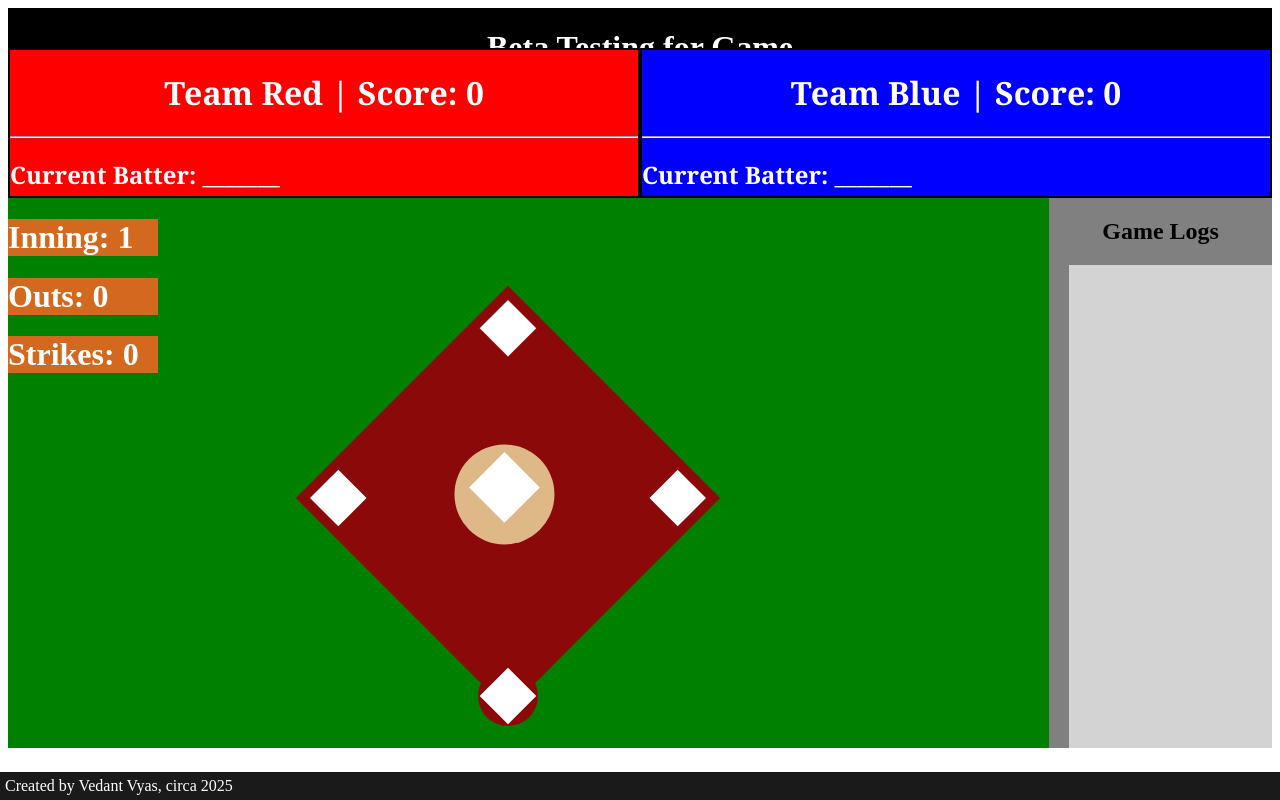
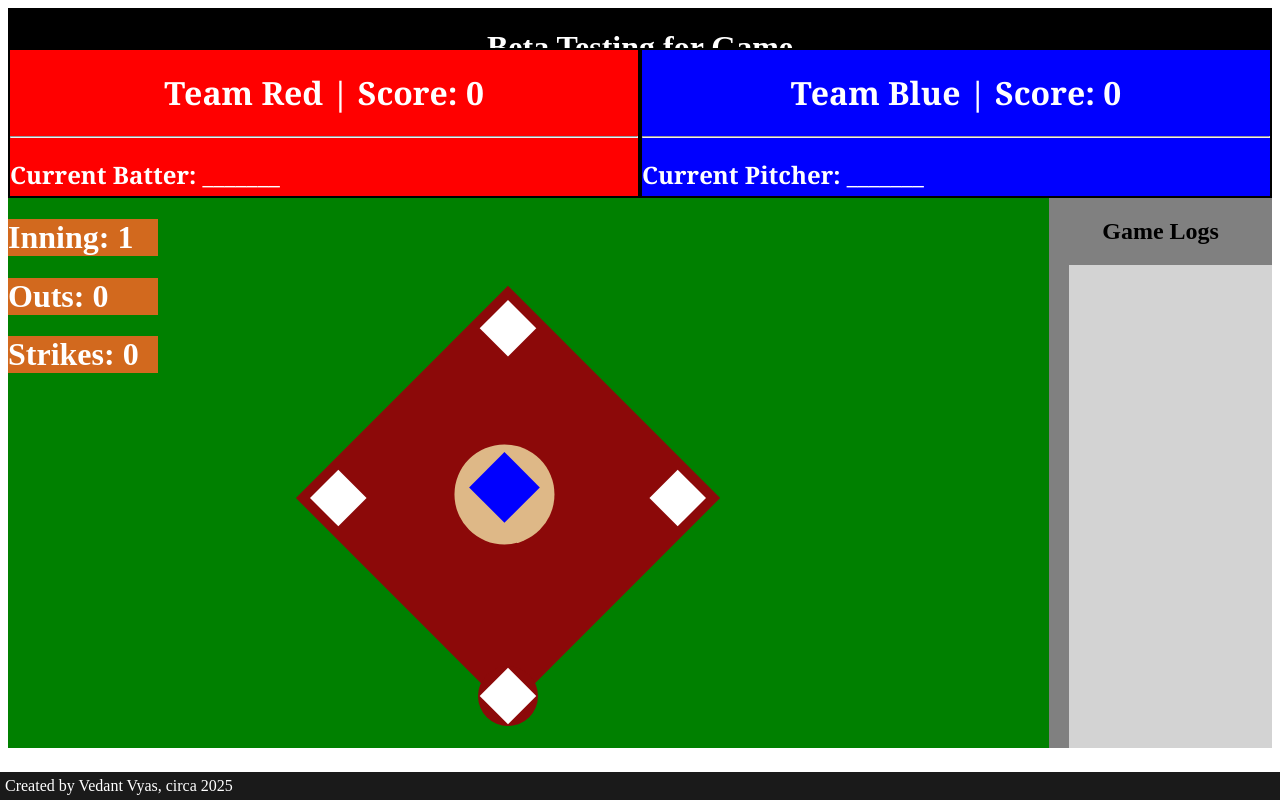
Before and after one commit to vedvy/BlitzBallSimulation, a Next.js app in the folder my-app/: page / in a window 1280 px wide. Built offline with nearby package versions, Linux system fonts and the light colour scheme.

Commit message:
altered css of buttons

```diff
--- a/my-app/src/app/page.module.css
+++ b/my-app/src/app/page.module.css
@@ -213,7 +213,7 @@ a.secondary {
   background-color: #ccc;
   color: black;
   cursor: pointer;
-  padding: 5px;
+  padding: 10px;
 }
 
 .player_buttons_red:hover{
@@ -356,6 +356,6 @@ a.secondary {
 }
 
 .choice_buttons_main{
-  display: inline-block;
-  gap: 10px;
+  display: flex;
+  justify-content: space-evenly;
 }
--- a/my-app/src/app/pages/game_screen.jsx
+++ b/my-app/src/app/pages/game_screen.jsx
@@ -57,8 +57,13 @@ export default function GameScreen()
                 <div className={styles.team_red_banner}>
                     <h1 style={{textAlign: "center"}}>Team Red | Score: 0</h1>
                     <hr/>
-                    <h2>Current Batter: _______</h2>
-                    <h2>Current Pitcher: _______</h2>
+                    {red_team_choices === "hitter" && (
+                        <h2>Current Batter: _______</h2>
+                    )}
+                    {red_team_choices === "pitcher" && (
+                        <h2>Current Pitcher: _______</h2>
+                    )}
+
                     <hr/>
                     <h3 style={{textAlign: "center"}}>Current Actions: </h3>
                     {red_team_choices === "hitter" && (
@@ -79,8 +84,12 @@ export default function GameScreen()
                 <div className={styles.team_blue_banner}>
                     <h1 style={{textAlign: "center"}}>Team Blue | Score: 0</h1>
                     <hr/>
-                    <h2>Current Batter: _______</h2>
-                    <h2>Current Pitcher: _______</h2>
+                    {blue_team_choices === "hitter" && (
+                        <h2>Current Batter: _______</h2>
+                    )}
+                    {blue_team_choices === "pitcher" && (
+                        <h2>Current Pitcher: _______</h2>
+                    )}
                     <hr/>
                     <h3 style={{textAlign: "center"}}>Current Actions: </h3>
 
@@ -114,7 +123,7 @@ export default function GameScreen()
                     <div className={styles.second_base}></div>
                     <div className={styles.third_base}></div>
                     <div className={styles.pitchers_mound}>
-                        <div className={styles.pitchers_plate}></div>
+                        <div className={styles.pitchers_plate} style={{backgroundColor: red_team_choices === "pitcher" ? "red" : "blue"}}></div>
                     </div>
                     </div>
 
```
